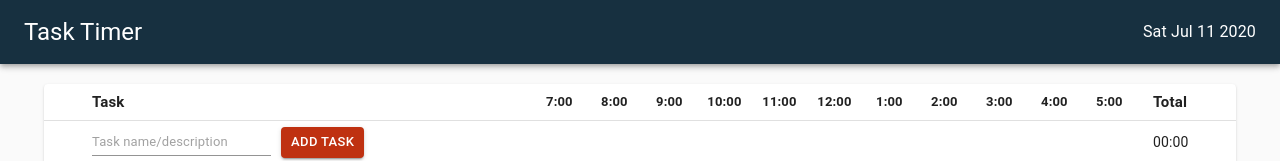
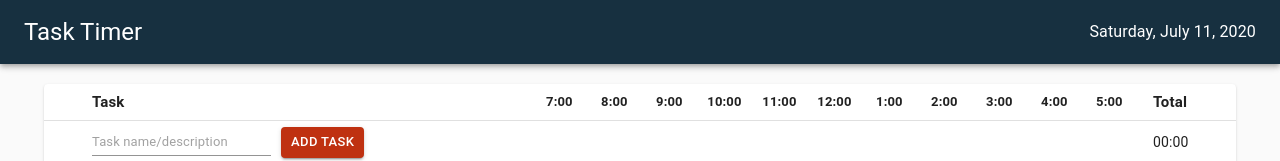
Before and after one commit to danielway/task-timer, a React (Create React App) app: page / in a window 1280 px wide. Shown: the top 161 px of the page. Built offline with nearby package versions, Linux system fonts and the light colour scheme.

Commit message:
Improve date formatting

```diff
--- a/src/components/layout/Header.tsx
+++ b/src/components/layout/Header.tsx
@@ -1,4 +1,11 @@
 import { AppBar, Toolbar, Typography } from "@mui/material";
+
+const dateOptions: Intl.DateTimeFormatOptions = {
+  weekday: "long",
+  year: "numeric",
+  month: "long",
+  day: "numeric",
+};
 
 export const Header = () => (
   <AppBar position="static">
@@ -6,7 +13,9 @@ export const Header = () => (
       <Typography variant="h5" sx={{ flexGrow: 1 }}>
         Task Timer
       </Typography>
-      <Typography>{new Date().toDateString()}</Typography>
+      <Typography>
+        {new Date().toLocaleDateString("en-US", dateOptions)}
+      </Typography>
     </Toolbar>
   </AppBar>
 );
```
